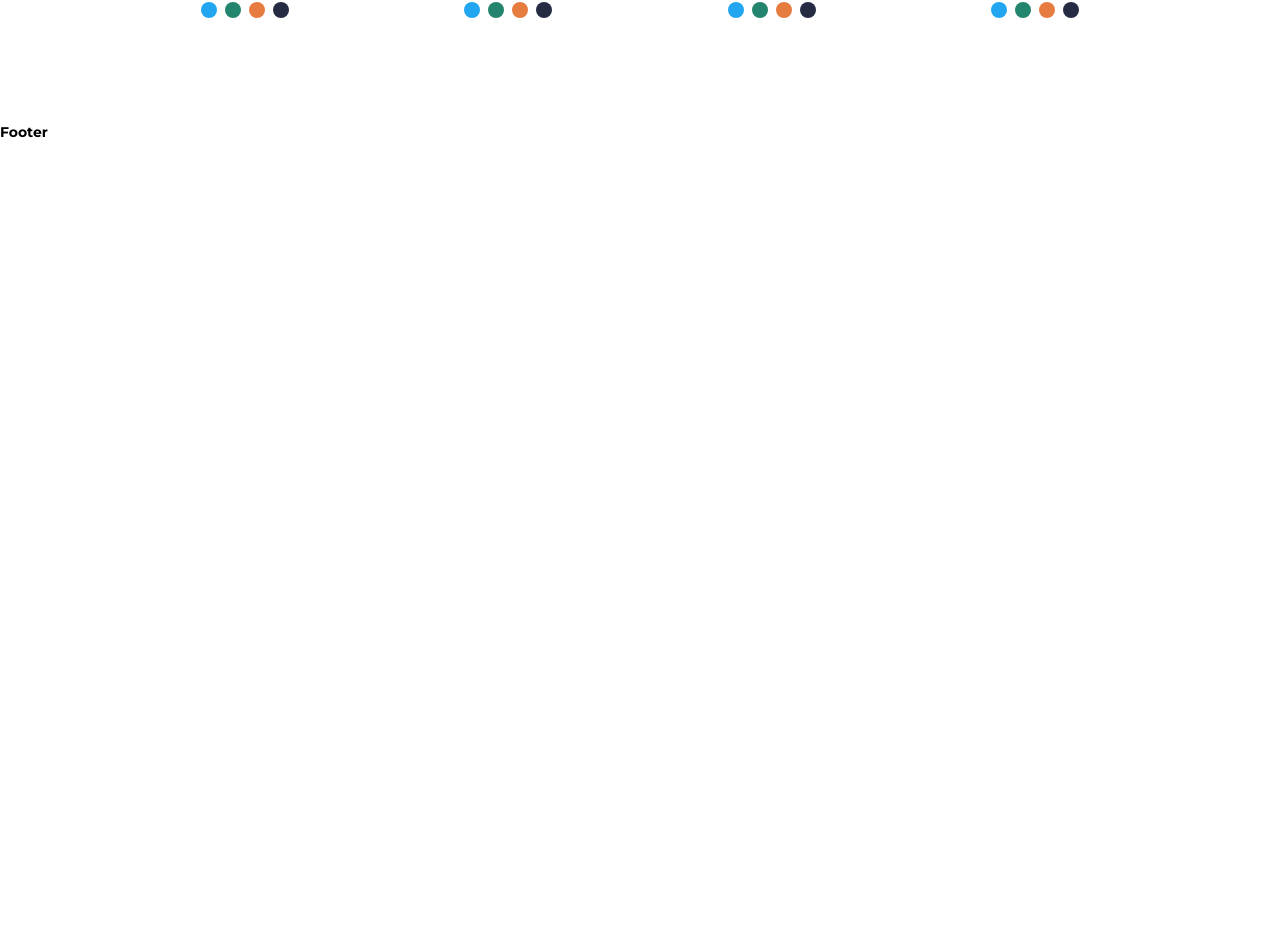
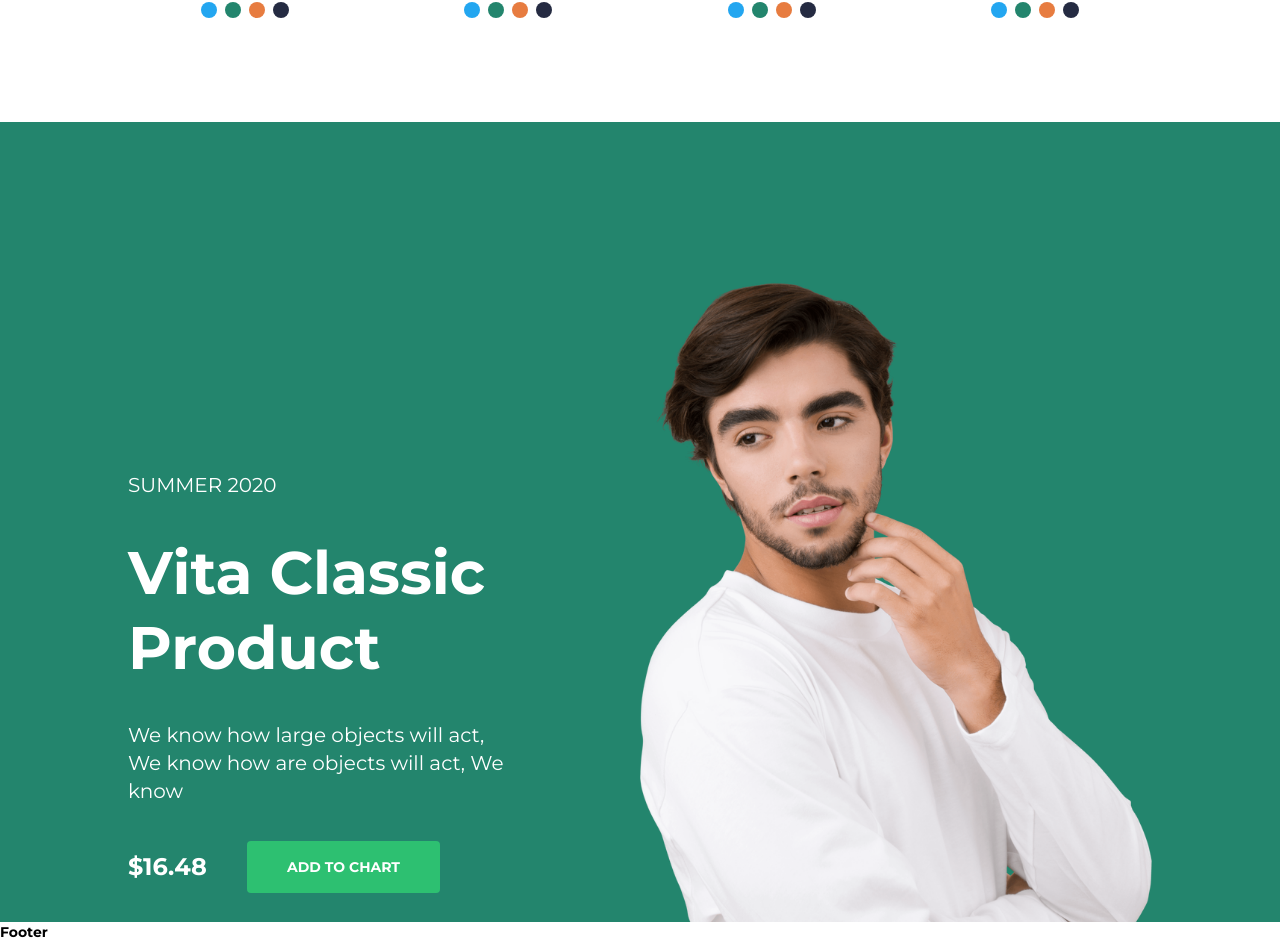
Before and after one commit to ihsnsahin/e-com-project, a React (Vite) app in the folder e-commerce/: page / in a window 1280 px wide. Shown: the part 3140-4082 px from the top of the page. Before the commit the page ends 3282 px from the top, so only its background shows below. Built offline with nearby package versions, Linux system fonts and the light colour scheme.

Commit message:
T02 Banner Tamamlandı. Slider Eklendi.

```diff
--- /dev/null
+++ b/e-commerce/src/components/Banner.jsx
@@ -0,0 +1,49 @@
+import { Swiper, SwiperSlide } from "swiper/react";
+import { Link } from "react-router-dom/cjs/react-router-dom.min";
+import "swiper/css";
+import "swiper/css/navigation";
+import "swiper/css/pagination";
+import { Pagination, Navigation, Zoom } from "swiper/modules";
+
+function Banner() {
+    return (
+        <section>
+            <Swiper
+                style={{
+                    '--swiper-navigation-color': '#fff',
+                    '--swiper-pagination-color': '#fff',
+                }}
+                zoom={true}
+                navigation={true}
+                pagination={{
+                    clickable: true,
+                }}
+                modules={[Zoom, Navigation, Pagination]}
+                className="mySwiper"
+            >
+                <SwiperSlide>
+                    <div className="bg-[#23856D] h-screen overflow-hidden">
+                        <div className="hero:max-w-5xl hero:m-auto px-9 hero:px-0 pt-20 hero:pt-40 flex flex-col hero:flex-row items-center justify-between gap-10 w-full">
+                            <div className="flex  flex-col items-center hero:items-start justify-center max-w-sm gap-9 text-white ">
+                                <h4 className="text-xl font-normal">SUMMER 2020</h4>
+                                <h2 className="text-4xl md:text-6xl text-center hero:text-left leading-tight">Vita Classic
+                                    Product</h2>
+                                <h4 className="text-xl text-center font-normal hero:text-left">We know how large objects will act, We know how are objects will act, We know</h4>
+                                <div className="flex flex-col justify-center items-center hero:flex-row gap-10">
+                                    <h3 className="text-2xl">$16.48</h3>
+                                    <Link to="/shop" className="bg-[#2DC071] text-sm px-10 py-4 rounded-sm hover:bg-emerald-600 transition-colors">ADD TO CHART</Link>
+                                </div>
+                            </div>
+                            <div className="w-full hero:w-1/2 flex justify-center hero:justify-end items-end self-end">
+                                <img src="/banner.png" alt="banner" className="max-h-[450px] hero:max-h-[1000px] w-auto object-cover object-bottom block" />
+                            </div>
+                        </div>
+                    </div>
+                </SwiperSlide>
+
+            </Swiper >
+        </section>
+
+    );
+}
+export default Banner;
--- a/e-commerce/src/pages/HomePage.jsx
+++ b/e-commerce/src/pages/HomePage.jsx
@@ -1,3 +1,4 @@
+import Banner from "../components/Banner";
 import EditorsPick from "../components/EditorsPick";
 import Hero from "../components/Hero";
 import Products from "../components/Products";
@@ -14,7 +15,7 @@ function HomePage() {
                     <Products />
                 </div>
             </div>
-
+            <Banner />
         </>
     );
 }
```
Also changed, not shown: e-commerce/public/banner.png (added).
